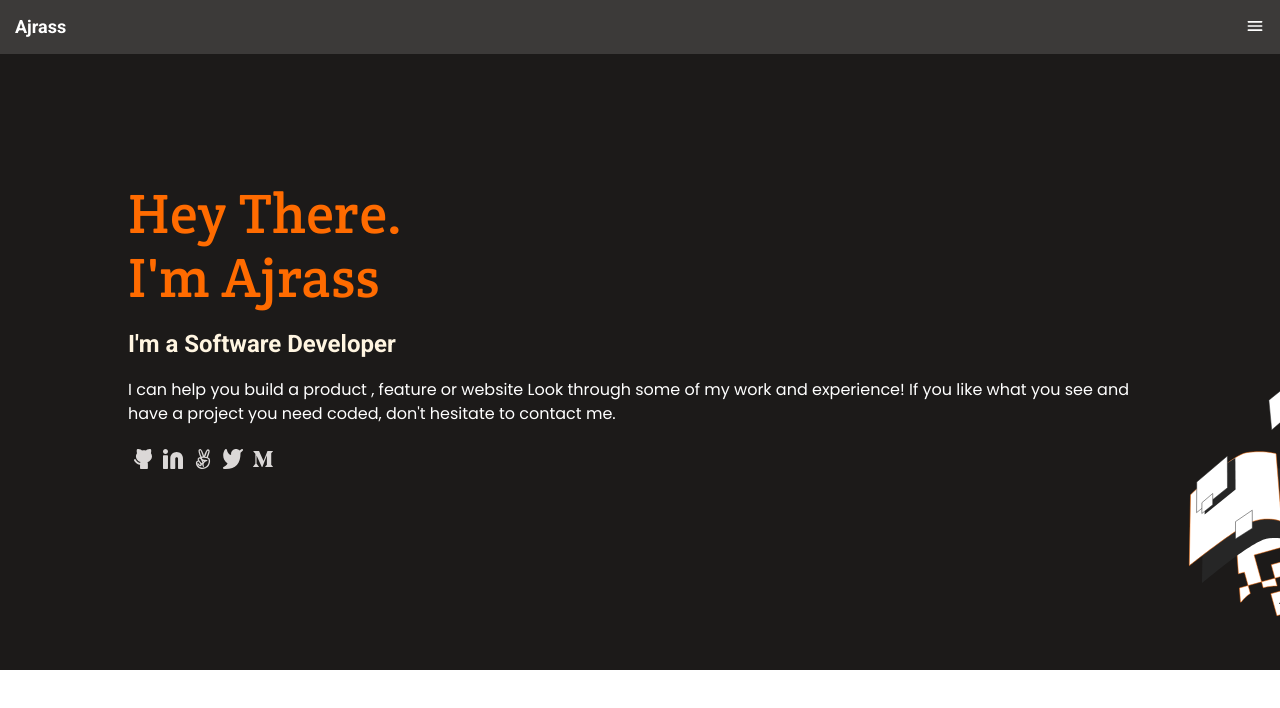
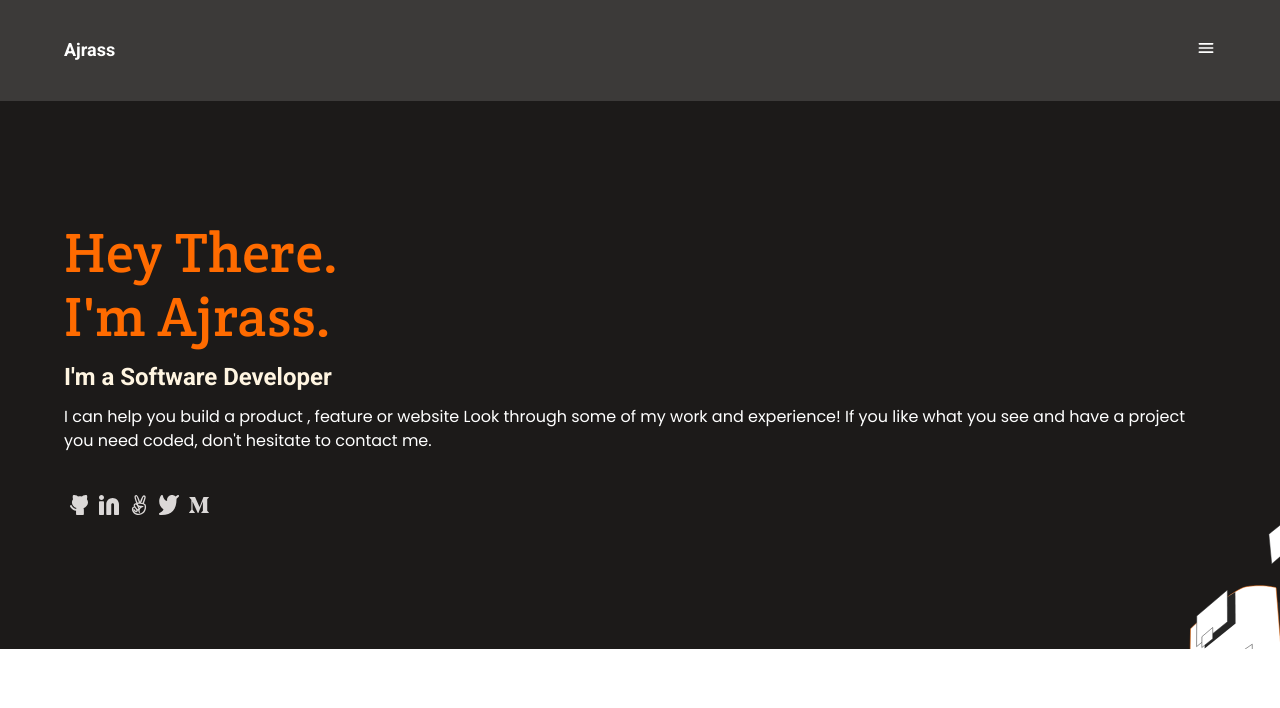
Before and after one commit to tajemouti/portfolio, a plain HTML site: page index.html in a window 1280 px wide. Drawn offline with Linux system fonts and the light colour scheme.

```diff
--- a/index.html
+++ b/index.html
@@ -10,38 +10,45 @@
 
   <body>
     <header>
-      <p id="logo">Ajrass</p>
-      <button  id="menu-button" type="button">
+      <a id="logo" href="#">Ajrass</a>
+      <nav>
         <img src="./svg/menu-button.svg" alt="menu-button">
-      </button>
+      </nav>
     </header>
     <main>
-      <div id="headline">
-        <div id="icon">
-          <img src="./svg/side-pic.svg" alt="menu-icon">
-        </div>
-        <h1 id="salut">Hey There.<br>I'm Ajrass</h1><br>
-        <h2 id="job">I'm a Software Developer</h2><br>
+      <section id="headline">
+        <h1 id="salut">Hey There.<br>I'm Ajrass.</h1>
+        <h2 id="job">I'm a Software Developer</h2>
         <p id="description">I can help you build a product , feature or website Look through some of my work and experience! If you like what you see and have a project you need coded,
     don't hesitate to contact me.</p><br>
-        <div id="links">
+        <ul id="links">
+          <li>
             <a class="link" href="https://github.com/tajemouti" rel="noopener noreferrer" target="_blank">
             <img src="./svg/github.svg" alt="GitHub">
             </a>
+          </li>
+          <li>
             <a class="link" href="https://www.linkedin.com/in/ajrass" rel="noopener noreferrer" target="_blank">
               <img src="./svg/linkedin.svg" alt="LinkedIn">
             </a>
+          </li>
+          <li>
             <a class="link" href="https://wellfound.com/u/ajrass-tajemouti" rel="noopener noreferrer" target="_blank">
               <img src="./svg/wellfound.svg" alt="WellFound">
             </a>
+          </li>
+          <li>
             <a class="link" href="https://twitter.com/AjrassTajemouti" rel="noopener noreferrer" target="_blank">
               <img src="./svg/twitter.svg" alt="Twitter">
             </a>
+          </li>
+          <li>
             <a class="link" href="https://medium.com/@tajemouti/" rel="noopener noreferrer" target="_blank">
               <img src="./svg/medium.svg" alt="Medium">
             </a>
-        </div>
-      </div>
+          </li>
+        </ul>
+      </section>
     </main>
   </body>
 </html>
--- a/style.css
+++ b/style.css
@@ -6,43 +6,40 @@
   box-sizing: border-box;
 }
 
+body {
+  min-width: 375px;
+}
+
 header {
   display: flex;
   justify-content: space-between;
   color: #fff;
   background-color: #3c3a39;
-  padding: 15px;
+  padding: 3% 5% 3% 5%;
 }
 
 #logo {
   font-family: Roboto, sans-serif;
+  font-style: normal;
   font-weight: bold;
   font-size: 18px;
   line-height: 24px;
-}
-
-#menu-button {
-  background: transparent;
-  border: none;
-}
-
-main {
-  display: flex;
-  flex-direction: column;
+  text-decoration: none;
+  color: #fff;
 }
 
 #headline {
-  position: relative;
+  display: flex;
+  flex-direction: column;
+  align-items: flex-start;
+  color: #fff;
+  padding: 120px 5% 130px 5%;
+  gap: 12px;
+  background-image: url("./svg/side-pic.svg");
+  background-repeat: no-repeat;
+  background-attachment: fixed;
+  background-position: right bottom;
   background-color: #1c1a19;
-  color: #fff;
-  padding: 10%;
-  padding-bottom: 12rem;
-}
-
-#icon {
-  position: absolute;
-  right: 0;
-  bottom: 0;
 }
 
 #salut {
@@ -72,6 +69,7 @@
 
 #links {
   display: flex;
+  list-style-type: none;
 }
 
 .link {
```
Lines whose indentation alone changed are shown as unchanged.
